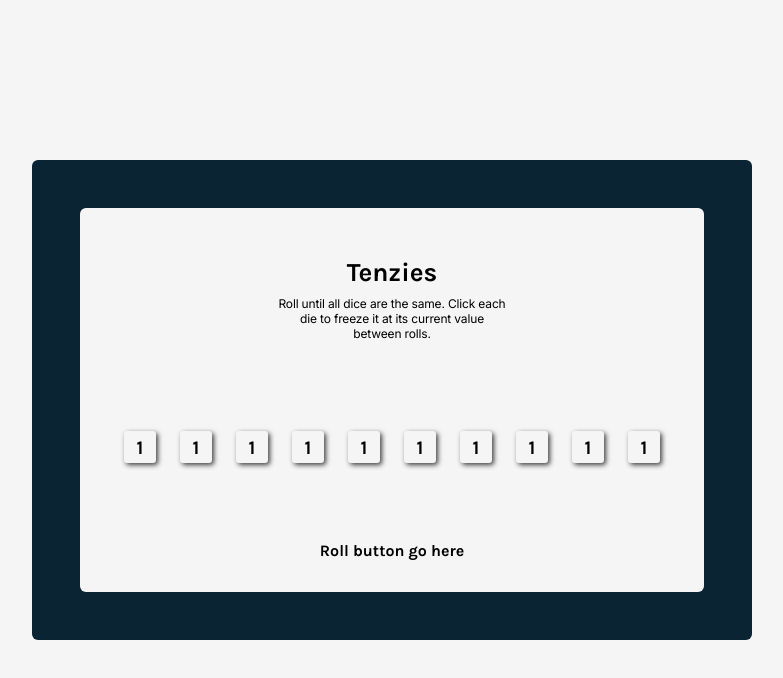
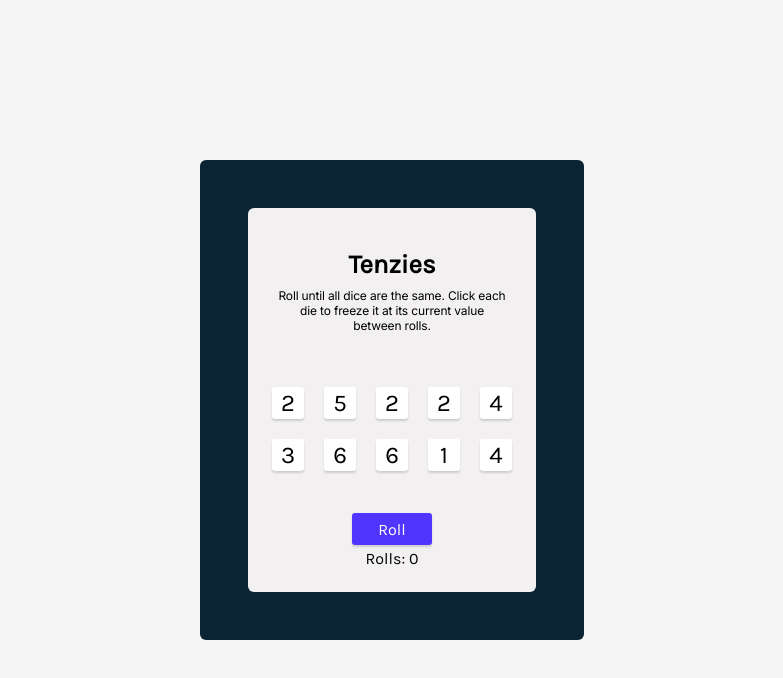
Before and after one commit to CoelAllen/vite-react-tenzies, a React (Vite) app: page / in a window 1280 px wide. Shown: the top 678 px of the page, without its empty margins (248-1031 px from the left). Built offline with nearby package versions, Linux system fonts and the light colour scheme.

Commit message:
rolls  and held working

```diff
--- a/index.html
+++ b/index.html
@@ -3,7 +3,7 @@
   <head>
     <meta charset="UTF-8" />
     <link
-      href="https://fonts.googleapis.com/css2?family=Inter&family=Karla:wght@700&display=swap"
+      href="https://fonts.googleapis.com/css2?family=Inter&family=Karla&display=swap"
       rel="stylesheet"
     />
     <link rel="icon" type="image/svg+xml" href="/vite.svg" />
--- a/src/App.css
+++ b/src/App.css
@@ -21,13 +21,18 @@ main {
   display: flex;
 }
 .inner--box {
-  background-color: #f5f5f5;
+  background-color: #f2f0f0;
   border-radius: 6px;
   display: flex;
   flex-direction: column;
   justify-content: space-between;
   align-items: center;
-  padding: 2rem;
+  padding: 1.5rem;
+}
+h1 {
+  font-size: 26px;
+  margin-bottom: 0.5rem;
+  text-align: center;
 }
 
 .description {
@@ -39,25 +44,47 @@ main {
   letter-spacing: -0.01rem;
   margin-top: 0;
 }
-h1 {
-  font-size: 26px;
-  margin-bottom: 0.5rem;
-  text-align: center;
+.roll--button {
+  background-color: #5035ff;
+  width: 5rem;
+  height: 2rem;
+  display: flex;
+  justify-content: center;
+  align-items: center;
+  border-radius: 3px;
+  color: white;
+  font-weight: 100;
+  cursor: pointer;
+  user-select: none;
+  box-shadow: 0px 2px 2px rgb(0, 0, 0, 0.15);
+}
+.roll--button:focus {
+  outline: none;
+}
+.roll--button:active {
+  box-shadow: inset 5px 5px 10px -3px rgba(0, 0, 0, 0.7);
 }
 .dice--box {
-  display: flex;
-  flex-wrap: wrap;
+  display: grid;
+  gap: 1.25rem;
+  grid-template-columns: 2rem 2rem 2rem 2rem 2rem;
 }
 .die--box {
   height: 2rem;
   width: 2rem;
-  box-shadow: 2px 2px 5px rgb(63, 63, 63);
+  box-shadow: 0px 2px 2px rgb(0, 0, 0, 0.15);
   border-radius: 3px;
   display: flex;
   align-items: center;
   justify-content: center;
-  margin: 0.75rem;
+  cursor: pointer;
+  background-color: white;
 }
+
 .die--number {
-  font-size: larger;
+  font-size: x-large;
 }
+.rolls {
+  text-align: center;
+  margin-top: 0.25rem;
+}
--- a/src/App.jsx
+++ b/src/App.jsx
@@ -1,8 +1,48 @@
 import "./App.css";
-import React from "react";
+import React, { useState, useEffect } from "react";
 import Die from "./Die.jsx";
 
 function App() {
+  const [allDice, setAllDice] = useState(allNewDice());
+  const [rolls, setRolls] = useState(0);
+
+  function allNewDice() {
+    const newDice = [];
+    for (let i = 0; i < 10; i++) {
+      newDice.push({
+        id: i,
+        value: Math.ceil(Math.random() * 6),
+        isHeld: false,
+      });
+    }
+    return newDice;
+  }
+  function rollDice() {
+    setRolls((prev) => prev + 1);
+    setAllDice((prev) =>
+      prev.map((d) => {
+        return d.isHeld === false
+          ? { ...d, value: Math.ceil(Math.random() * 6) }
+          : d;
+      })
+    );
+  }
+  function holdDie(id) {
+    setAllDice((prev) =>
+      prev.map((d) => {
+        return d.id === id ? { ...d, isHeld: !d.isHeld } : d;
+      })
+    );
+  }
+
+  const dice = allDice.map((d) => (
+    <Die
+      key={d.id}
+      value={d.value}
+      isHeld={d.isHeld}
+      holdDie={() => holdDie(d.id)}
+    />
+  ));
   return (
     <main>
       <div className="border--box">
@@ -14,19 +54,13 @@ function App() {
               its current value between rolls.
             </p>
           </div>
-          <div className="dice--box">
-            <Die />
-            <Die />
-            <Die />
-            <Die />
-            <Die />
-            <Die />
-            <Die />
-            <Die />
-            <Die />
-            <Die />
+          <div className="dice--box">{dice}</div>
+          <div>
+            <div className="roll--button" onClick={rollDice}>
+              Roll
+            </div>
+            <div className="rolls">Rolls: {rolls}</div>
           </div>
-          <div>Roll button go here</div>
         </div>
       </div>
     </main>
--- a/src/Die.jsx
+++ b/src/Die.jsx
@@ -1,10 +1,13 @@
 import React from "react";
 
-export default function Die() {
+export default function Die(props) {
+  const styles = {
+    backgroundColor: props.isHeld ? "#59e391" : "white",
+  };
   return (
     <div className="die--main">
-      <div className="die--box">
-        <div className="die--number">1</div>
+      <div className="die--box" style={styles} onClick={props.holdDie}>
+        <div className="die--number">{props.value}</div>
       </div>
     </div>
   );
```
